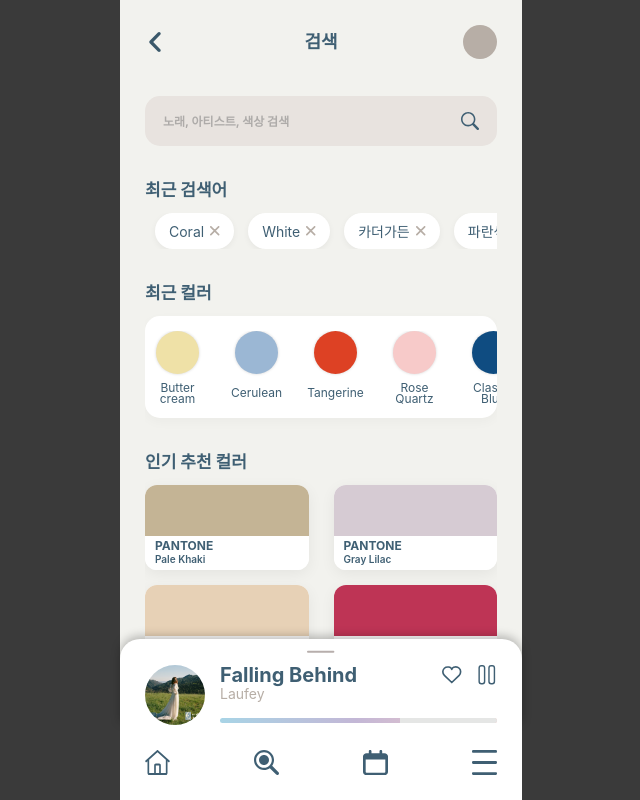
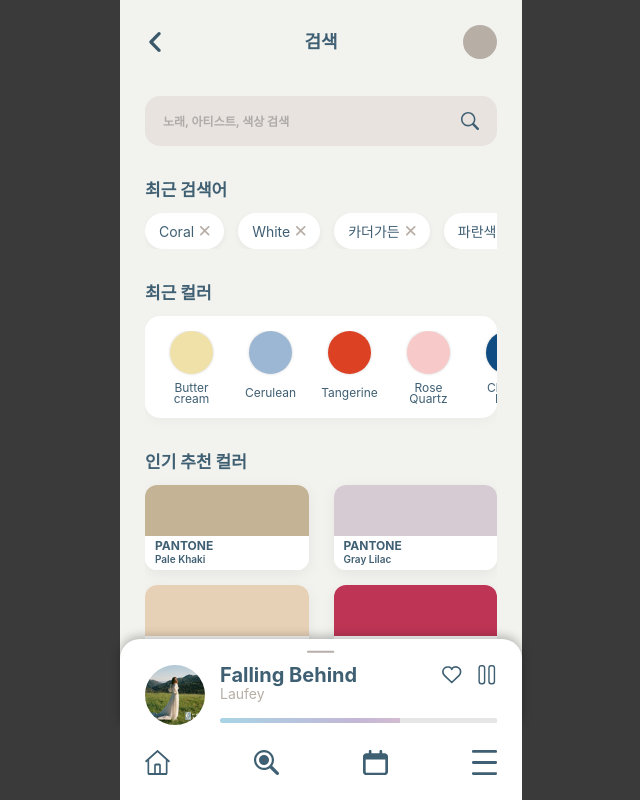
Before and after one commit to urusekai/TONE, a Vue app in the folder frontend/: page /search in a window 1280 px wide. Shown: the whole page, without its empty margins (319-959 px from the left). Built offline with nearby package versions, Linux system fonts and the light colour scheme; no server answers; a web font is replaced by a local one.

Commit message:
Refactor styles in SearchView.vue for layout improvement
Adjusted padding and gap properties for better layout.

```diff
--- a/frontend/src/views/SearchView.vue
+++ b/frontend/src/views/SearchView.vue
@@ -256,18 +256,23 @@ function onSubmit(e) {
   display: flex;
   flex-wrap: nowrap;
   overflow-x: auto;
+  -webkit-overflow-scrolling: touch;
+}
+
+#tag-list {
   gap: 14px;
-  padding: 0 10px;
-  -webkit-overflow-scrolling: touch;
-  scroll-snap-type: x mandatory;
 }
 
 /* ✅ 최근 컬러 스크롤 줄(진짜 스크롤되는 요소) */
 #color-circle-list {
-  padding: 0 18px; /* ✅ 양쪽 여백 */
+  box-sizing: border-box;
+  padding: 0 14px;
   gap: 14px;
+  align-items: flex-start;
   overflow-x: auto;
   -webkit-overflow-scrolling: touch;
+  scroll-snap-type: x mandatory;
+  scroll-padding-inline: 18px;
 }
 
 .scroll-container::-webkit-scrollbar {
@@ -277,11 +282,6 @@ function onSubmit(e) {
 /* (선택) 스냅: 아이템이 딱딱 붙게 */
 .recent-colors-wrapper .color-item {
   scroll-snap-align: start;
-}
-
-/* 반쯤 잘린 채로 시작 */
-.recent-colors-wrapper .color-item:first-child {
-  margin-left: -10px; /* 원하는 만큼 조절 */
 }
 
 /* 최근 검색어 태그 */
```
